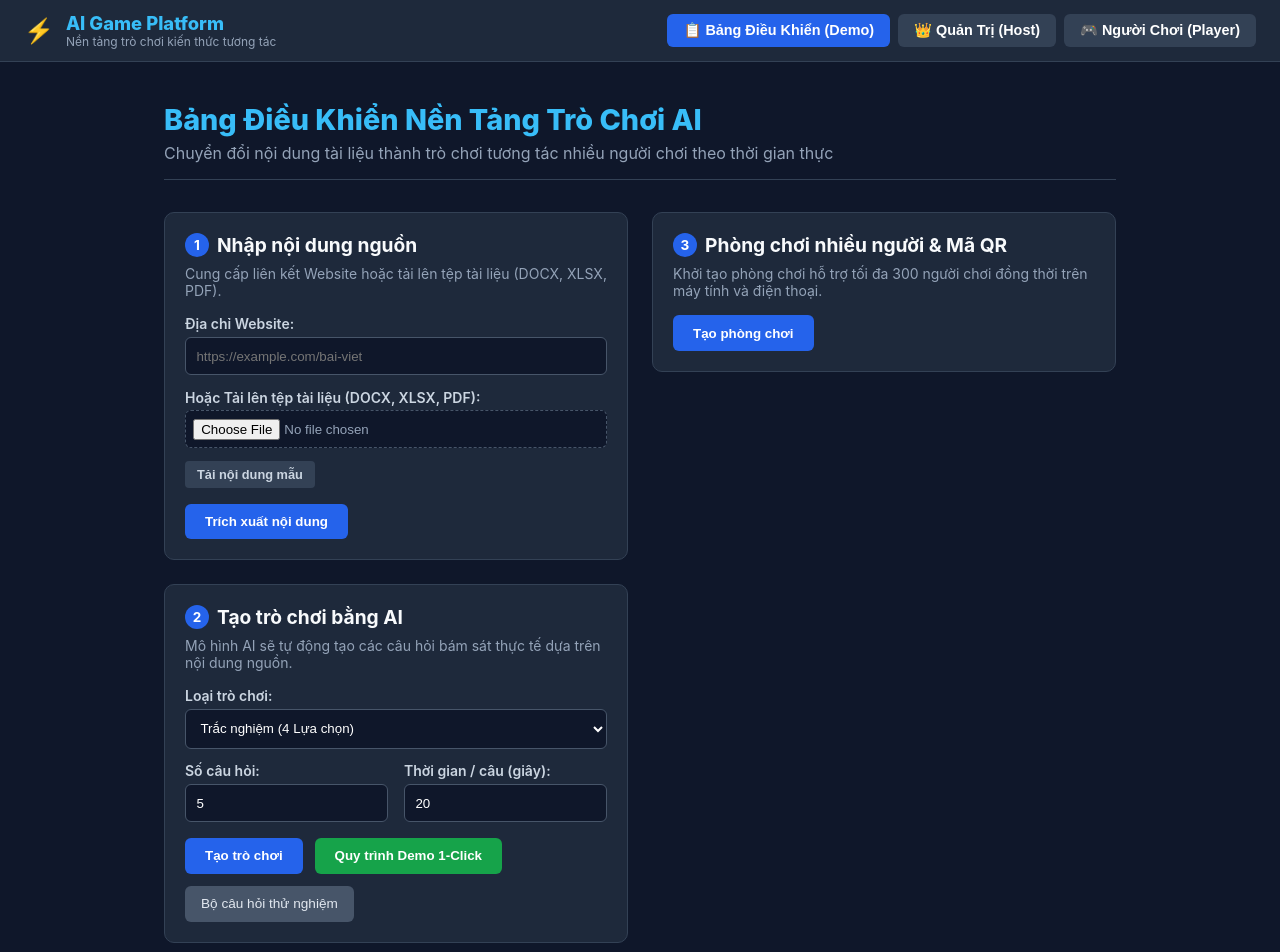
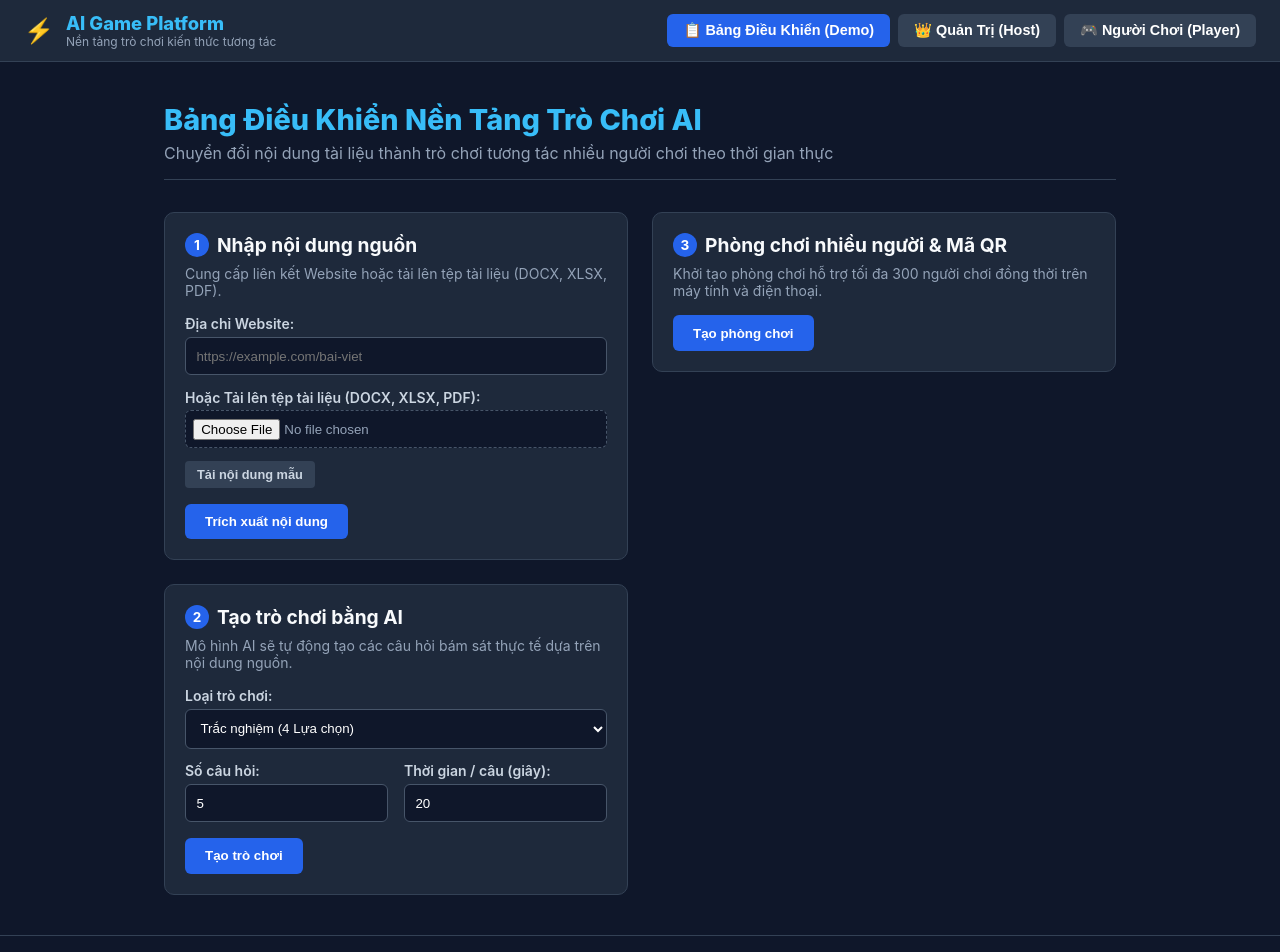
Before and after one commit to Quocsieu/AIgame, a React (Vite) app in the folder frontend/: page / in a window 1280 px wide. Shown: the top 952 px of the page. Built offline with nearby package versions, Linux system fonts and the light colour scheme.

Commit message:
refactor: simplify demo ui

```diff
--- a/frontend/src/pages/DemoPage.tsx
+++ b/frontend/src/pages/DemoPage.tsx
@@ -31,7 +31,6 @@ export const DemoPage: React.FC<DemoPageProps> = ({ onNavigateToHost, onNavigate
   const [isIngesting, setIsIngesting] = useState(false);
   const [isGenerating, setIsGenerating] = useState(false);
   const [isCreatingRoom, setIsCreatingRoom] = useState(false);
-  const [isRunningPipeline, setIsRunningPipeline] = useState(false);
 
   const GENERIC_SAMPLE_TEXT = `Hướng dẫn Kiến trúc Đám mây & Kỹ thuật Web Hiện đại
 Tổng quan:
@@ -107,8 +106,8 @@ Tổng quan:
     } catch (err: any) {
       toast.removeToast(toastId);
       if (err.code === 'AI_KEY_NOT_CONFIGURED') {
-        toast.info(
-          'GEMINI_API_KEY chưa được cấu hình. Bạn có thể thiết lập khóa trong tệp môi trường của máy chủ hoặc dùng bộ câu hỏi thử nghiệm.',
+        toast.error(
+          'GEMINI_API_KEY chưa được cấu hình. Vui lòng thiết lập khóa trong tệp môi trường của máy chủ để tạo trò chơi bằng AI.',
           'Chưa có khóa AI'
         );
       } else {
@@ -118,54 +117,6 @@ Tổng quan:
     } finally {
       setIsGenerating(false);
     }
-  };
-
-  const handleLoadFallbackGame = () => {
-    const sampleSpec: GameSpecification = {
-      gameId: `game_sample_${Date.now()}`,
-      title: 'Kiểm tra Kiến thức Kiến trúc Web (Mẫu thử nghiệm)',
-      description: 'Bộ câu hỏi trắc nghiệm thử nghiệm kiến trúc đám mây và kỹ thuật web hiện đại.',
-      gameType: 'MULTIPLE_CHOICE',
-      questions: [
-        {
-          id: 'q_sample_1',
-          type: 'MULTIPLE_CHOICE',
-          question: 'Giao thức nào cung cấp kênh truyền thông hai chiều toàn phần (full-duplex) qua một kết nối TCP duy nhất?',
-          choices: ['A. HTTP/1.0', 'B. WebSocket', 'C. SMTP', 'D. FTP'],
-          correctAnswer: 'B. WebSocket',
-          explanation: 'WebSocket cung cấp kênh truyền dữ liệu hai chiều bền vững, có độ trễ thấp phù hợp cho trò chơi trực tuyến.',
-          difficulty: 'EASY',
-          sourceReference: {
-            sourceId: ingestedSources[0]?.sourceId || 'src_sample',
-            sourceType: 'WEBSITE',
-            sourceLocation: 'local://guide',
-          },
-        },
-        {
-          id: 'q_sample_2',
-          type: 'MULTIPLE_CHOICE',
-          question: 'Vai trò chính của bộ nhớ đệm trong RAM như Redis trong kiến trúc ứng dụng web là gì?',
-          choices: ['A. Lưu trữ lưu trữ vĩnh viễn', 'B. Giảm tải cơ sở dữ liệu và tăng tốc phản hồi', 'C. Xử lý đồ họa video', 'D. Định tuyến tên miền DNS'],
-          correctAnswer: 'B. Giảm tải cơ sở dữ liệu và tăng tốc phản hồi',
-          explanation: 'Bộ nhớ đệm lưu dữ liệu thường xuyên truy cập giúp giảm thời gian truy vấn đĩa cứng và tăng tốc độ xử lý.',
-          difficulty: 'MEDIUM',
-          sourceReference: {
-            sourceId: ingestedSources[0]?.sourceId || 'src_sample',
-            sourceType: 'WEBSITE',
-            sourceLocation: 'local://guide',
-          },
-        },
-      ],
-      settings: {
-        questionCount: 2,
-        timePerQuestion: 20,
-        scoringMode: 'SPEED_BONUS',
-      },
-      generatedAt: new Date().toISOString(),
-    };
-
-    setGeneratedSpec(sampleSpec);
-    toast.success('Đã nạp bộ câu hỏi thử nghiệm mẫu!', 'Sẵn sàng tạo phòng');
   };
 
   const handleCreateRoom = async (targetSpec?: GameSpecification): Promise<string | null> => {
@@ -206,21 +157,6 @@ Tổng quan:
       return null;
     } finally {
       setIsCreatingRoom(false);
-    }
-  };
-
-  const handleRunFullPipeline = async () => {
-    setIsRunningPipeline(true);
-    try {
-      const sId = await handleIngest();
-      if (!sId) return;
-
-      const spec = await handleGenerate(sId);
-      if (!spec) return;
-
-      await handleCreateRoom(spec);
-    } finally {
-      setIsRunningPipeline(false);
     }
   };
 
@@ -377,23 +313,6 @@ Tổng quan:
               >
                 {isGenerating ? 'Đang tạo bằng AI...' : 'Tạo trò chơi'}
               </button>
-
-              <button
-                type="button"
-                onClick={handleRunFullPipeline}
-                disabled={isRunningPipeline}
-                style={{ backgroundColor: '#16a34a', color: 'white', border: 'none', borderRadius: '6px', padding: '0.65rem 1.25rem', fontWeight: 600, cursor: isRunningPipeline ? 'not-allowed' : 'pointer' }}
-              >
-                {isRunningPipeline ? 'Đang chạy quy trình...' : 'Quy trình Demo 1-Click'}
-              </button>
-
-              <button
-                type="button"
-                onClick={handleLoadFallbackGame}
-                style={{ backgroundColor: '#475569', color: '#e2e8f0', border: 'none', borderRadius: '6px', padding: '0.65rem 1rem', fontSize: '0.85rem', cursor: 'pointer' }}
-              >
-                Bộ câu hỏi thử nghiệm
-              </button>
             </div>
           </div>
         </div>
```
